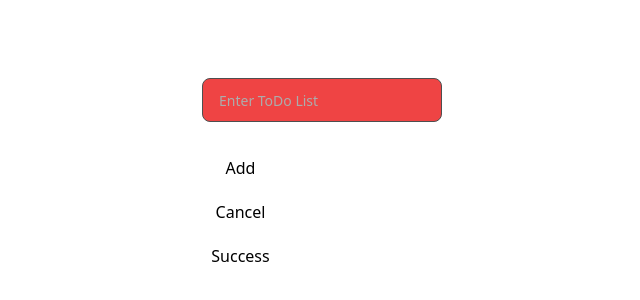
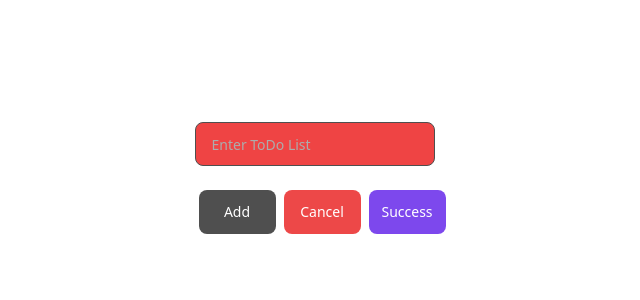
Before and after one commit to Monixc/nextjscamp, a React (Vite) app in the folder 07/: page / in a window 1280 px wide. Shown: the part 222-522 px from the top of the page, without its empty margins (318-958 px from the left). Built offline with nearby package versions, Linux system fonts and the light colour scheme; a web font is replaced by a local one.

Commit message:
7일차: 버튼 컴포넌트 작성

```diff
--- a/07/src/App.tsx
+++ b/07/src/App.tsx
@@ -16,11 +16,9 @@ const App = () => {
       </div>
       <div>
         <br />
-        <Button text="Add" color="#ED4848" />
-        <br />
-        <Button text="Cancel" color="#ED4848" />
-        <br />
-        <Button text="Success" color="#ED4848" />
+        <Button className="bg-[#4f4f4f]">Add</Button>
+        <Button className="bg-[#ed4848]">Cancel</Button>
+        <Button className="bg-[#7d48ed]">Success</Button>
       </div>
     </>
   );
--- a/07/src/components/example/ex2/Button.tsx
+++ b/07/src/components/example/ex2/Button.tsx
@@ -1,7 +1,18 @@
-const Button = ({ text, color }: { text: string; color: string }) => {
+import { twMerge } from "tailwind-merge";
+
+type TButtonProps = React.ComponentPropsWithoutRef<"button">;
+
+const Button = ({ className, children, ...rest }: TButtonProps) => {
   return (
     <>
-      <button className="w-[77px] h-[44px] rounded-lg  ">{text}</button>
+      <button
+        className={twMerge(
+          "w-[77px] h-[44px] text-sm  text-white rounded-lg cursor-pointer mx-1 ",
+          className
+        )}
+        {...rest}>
+        {children}
+      </button>
     </>
   );
 };
```
